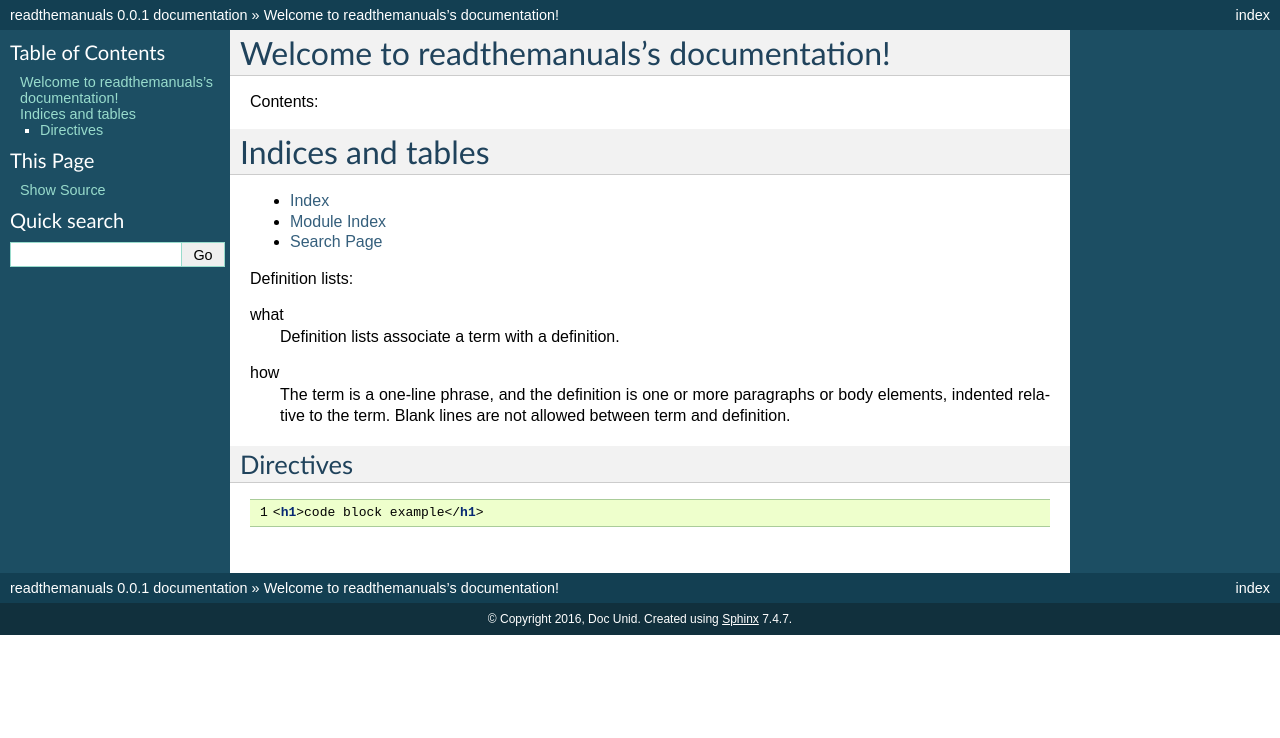
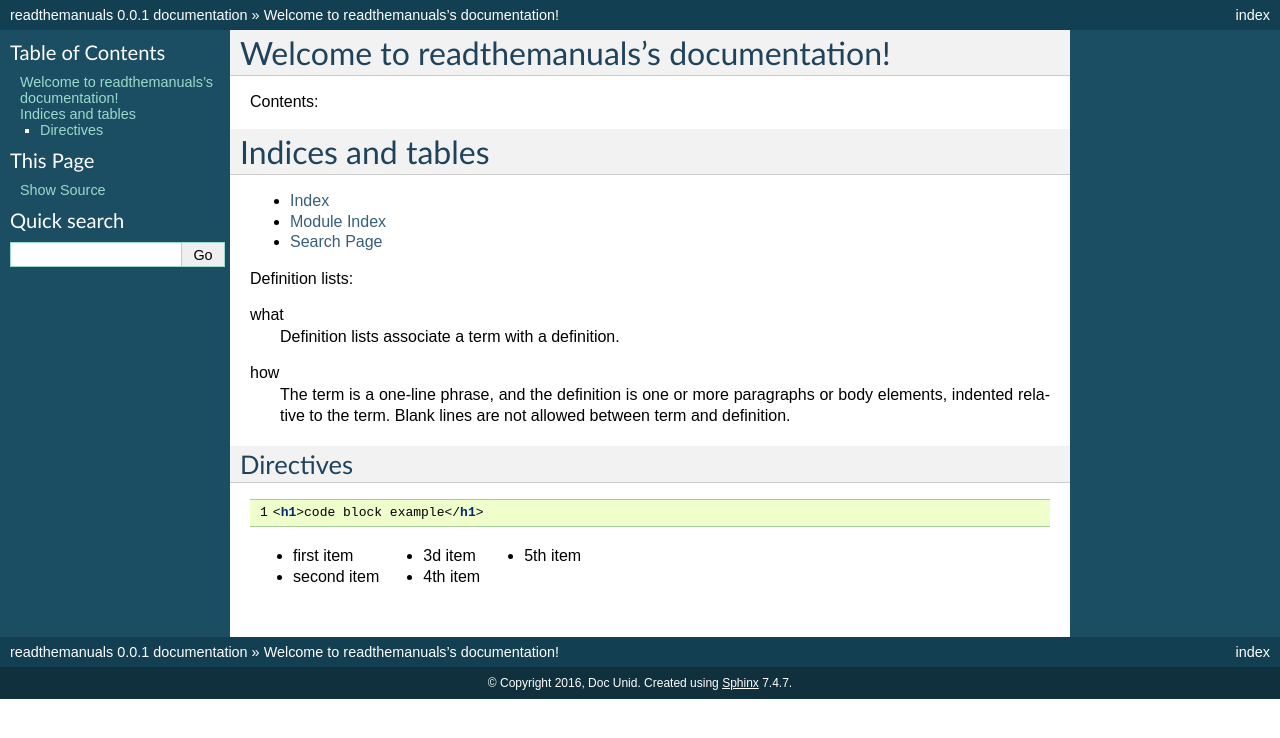
Before and after one commit to docunid/readthemanuals.rst, a Sphinx documentation site: the page built from docs/source/index.rst, in a window 1280 px wide. Shown: the top 738 px of the page. Built offline with Sphinx 7.4.7, drawn with Linux system fonts in a browser that asks for light colours.

Commit message:
Update index.rst

```diff
--- a/docs/source/index.rst
+++ b/docs/source/index.rst
@@ -40,3 +40,12 @@ Directives
     :linenos:
 
     <h1>code block example</h1>
+
+.. hlist::
+    :columns: 3
+
+    * first item
+    * second item
+    * 3d item
+    * 4th item
+    * 5th item
```
